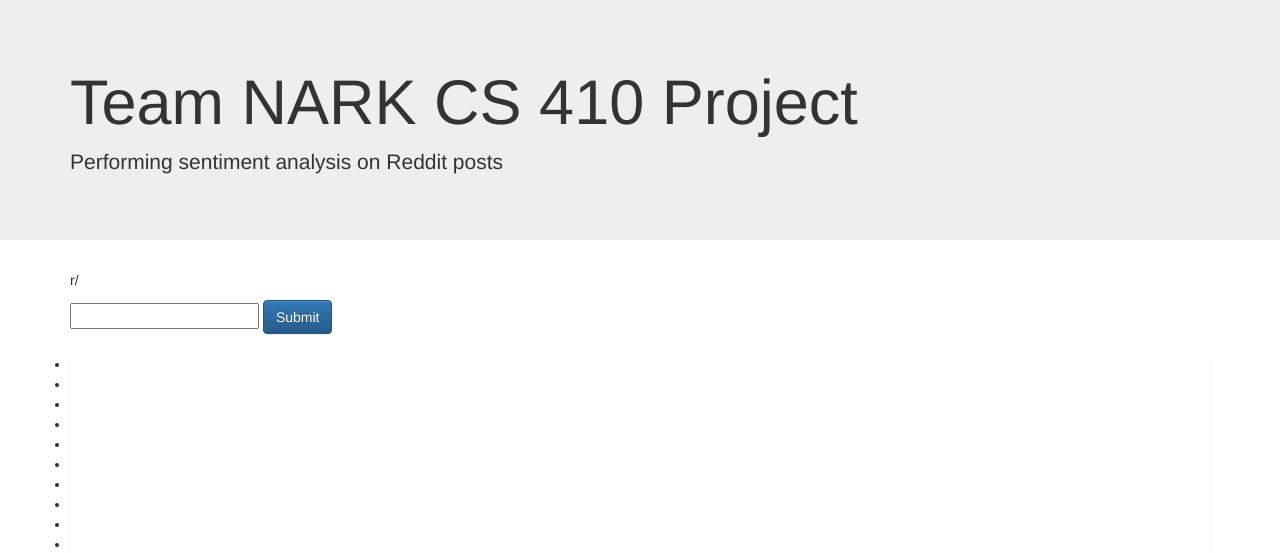
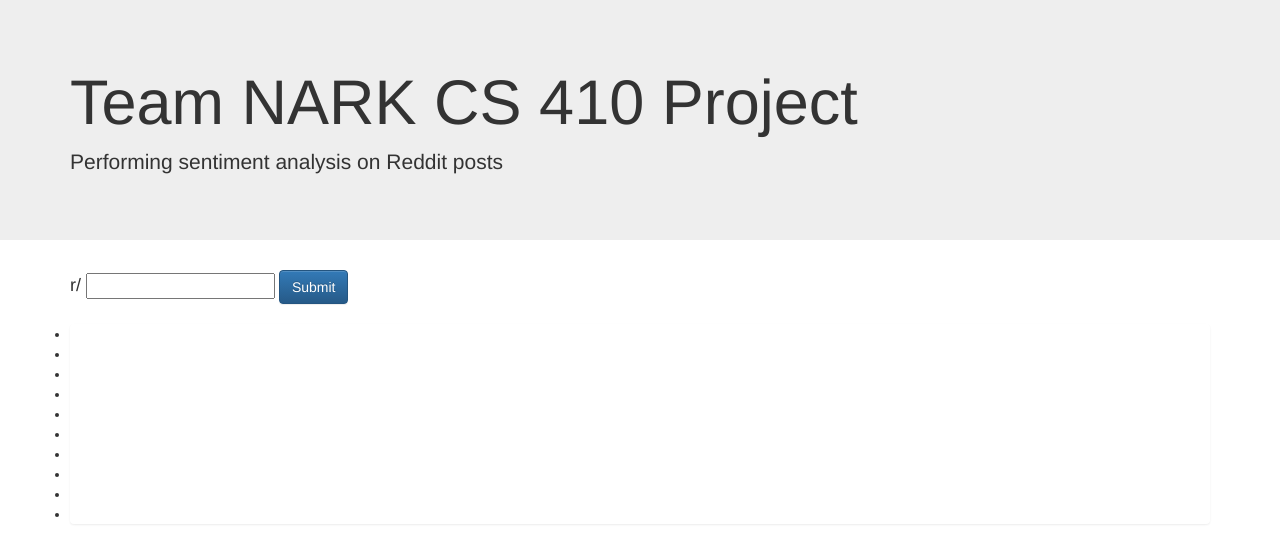
Before and after one commit to kish0620/410-Final-Project, a Flask app: page / in a window 1280 px wide. Shown: the top 553 px of the page. Run offline with Flask 3, Linux system fonts and the light colour scheme.

Commit message:
Make r/ in front of search bar inline

```diff
--- a/templates/index.html
+++ b/templates/index.html
@@ -28,7 +28,7 @@
         </div>
     </div>
     <div class="container">
-        <p>r/</p><input type="text">
+        <h4 style="display: inline">r/ </h4><input type="text">
         <button type="button" class="btn btn-primary">Submit</button>
     </div>
     <div class="container">
```
